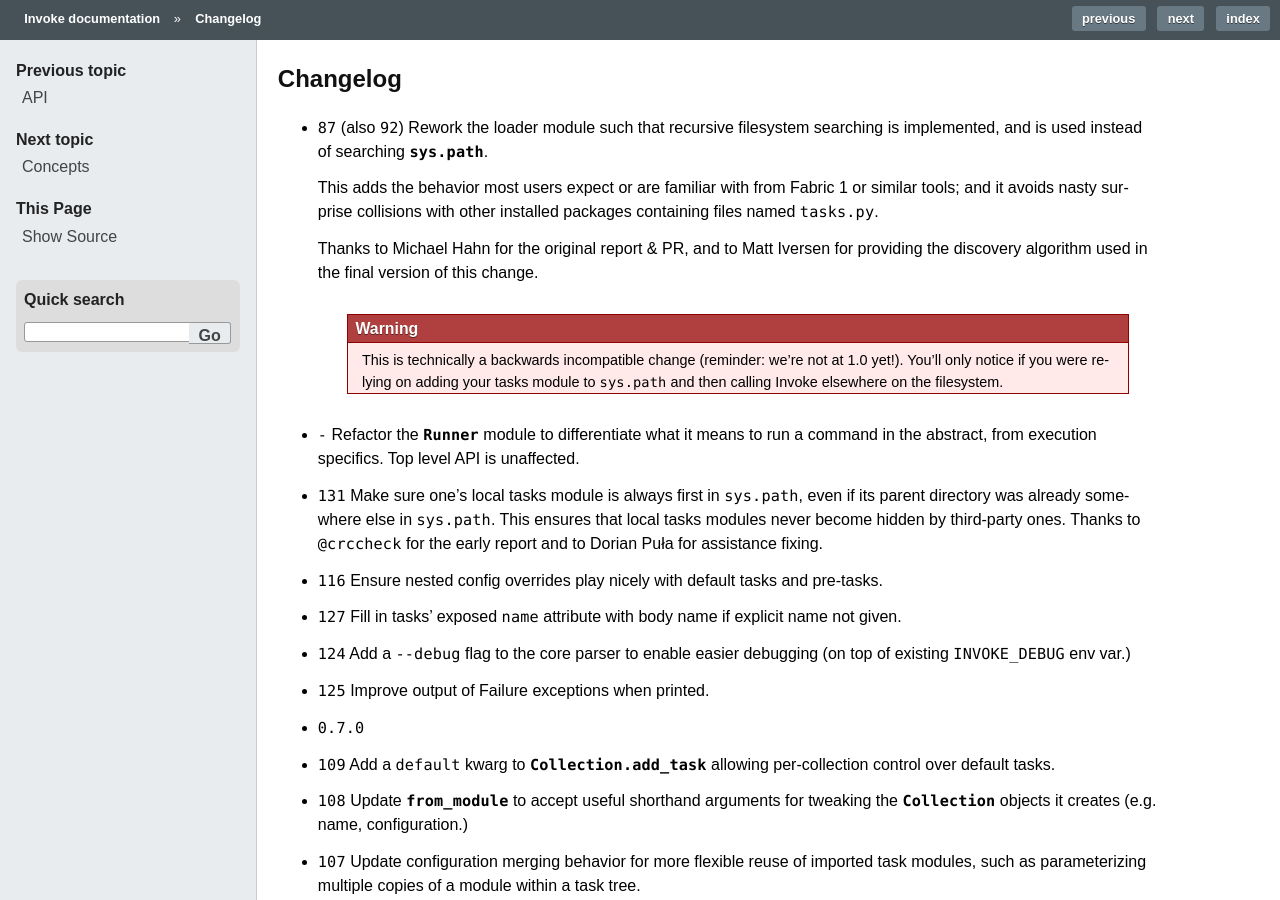
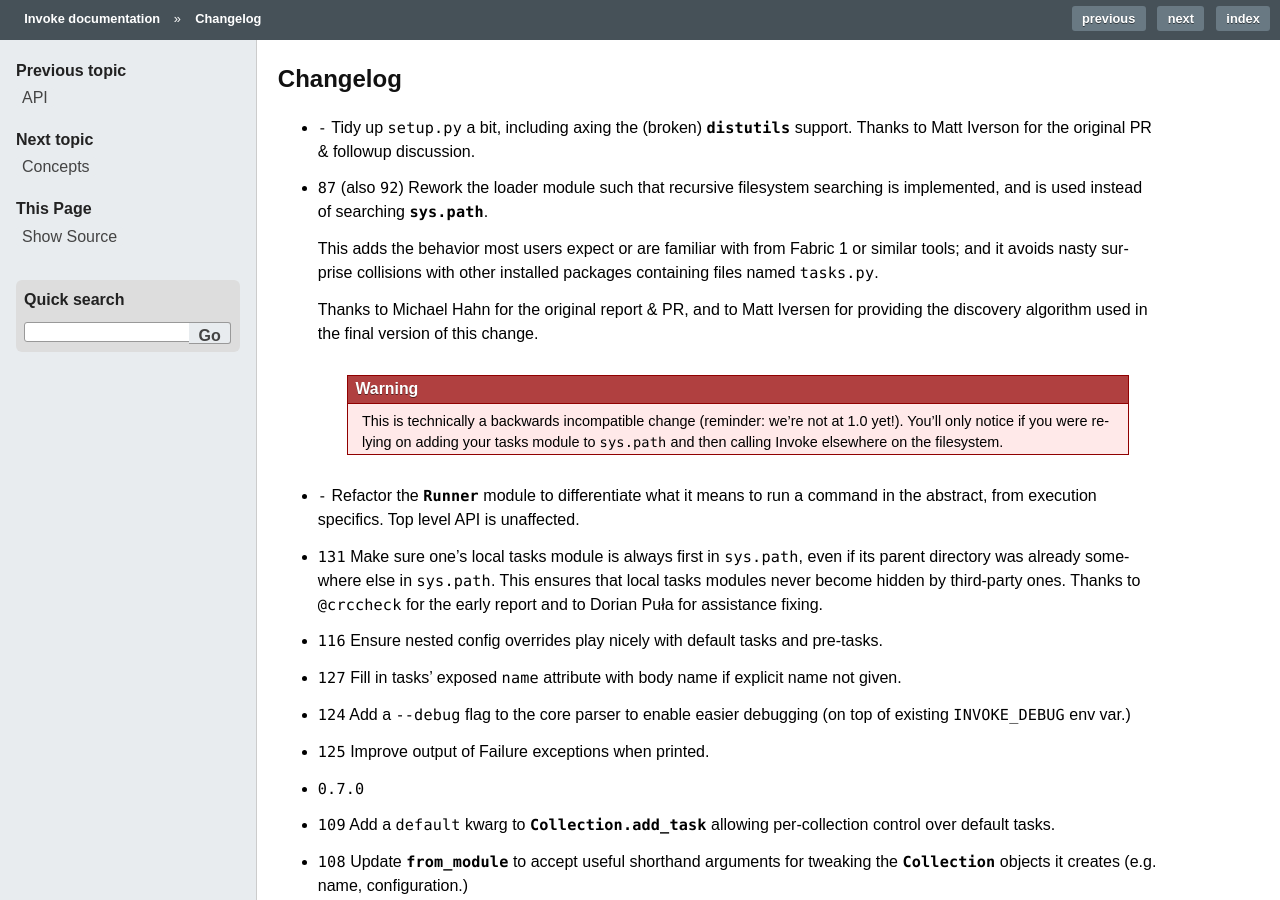
Before and after one commit to pyinvoke/invoke, a Sphinx documentation site: the page built from docs/changelog.rst, in a window 1280 px wide and 900 px high. Built offline with Sphinx 7.4.7, drawn with Linux system fonts in a browser that asks for light colours; cross-references to code outside the pages are shown as plain code.

Commit message:
Changelog re: setup.py tweaks, closes #117

```diff
--- a/docs/changelog.rst
+++ b/docs/changelog.rst
@@ -2,6 +2,9 @@
 Changelog
 =========
 
+* :support:`-` Tidy up ``setup.py`` a bit, including axing the (broken)
+  `distutils` support. Thanks to Matt Iverson for the original PR & followup
+  discussion.
 * :feature:`87` (also :issue:`92`) Rework the loader module such that recursive
   filesystem searching is implemented, and is used instead of searching
   `sys.path`.
```
